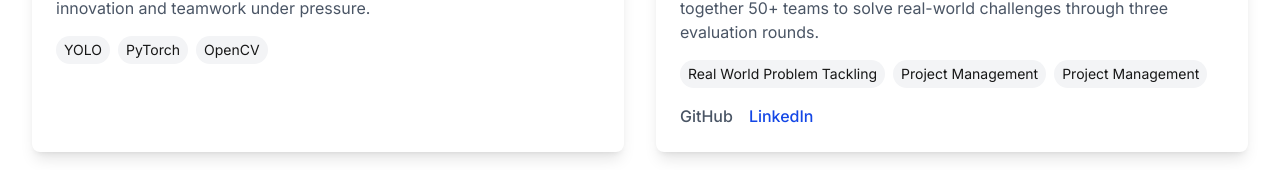
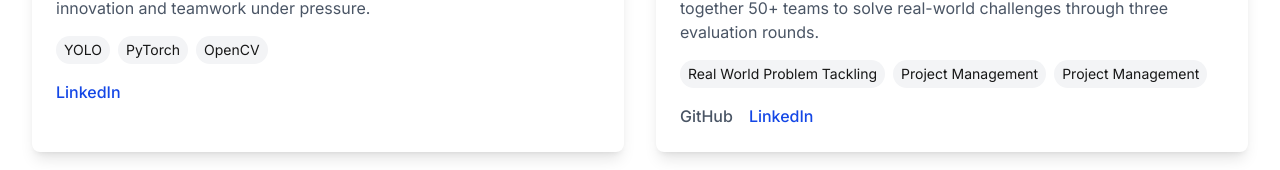
Before and after one commit to shayen71421/portfolio, a Next.js app: page /hackathons in a window 1280 px wide. Shown: the part 548-718 px from the top of the page. Built offline with nearby package versions, Linux system fonts and the light colour scheme.

Commit message:
made some changes to vitals

```diff
--- a/src/app/hackathons/page.tsx
+++ b/src/app/hackathons/page.tsx
@@ -33,6 +33,7 @@ const hackathons: Hackathon[] = [
   achievement: '2nd Runner-Up',
   image: '/vitals.jpg',
   technologies: ['YOLO', 'PyTorch', 'OpenCV'],
+  linkedinUrl: 'https://www.linkedin.com/posts/ieeesahrdaya_infiniaabr20-vitals24-hackathon-activity-7373719975129137152-z4_V?utm_source=share&utm_medium=member_desktop&rcm=ACoAAE1n-AwBNoFAOtHZgvoDgIAbrsBwV1VSBWQ',
   date: 'November 2025',
 },
 
```
